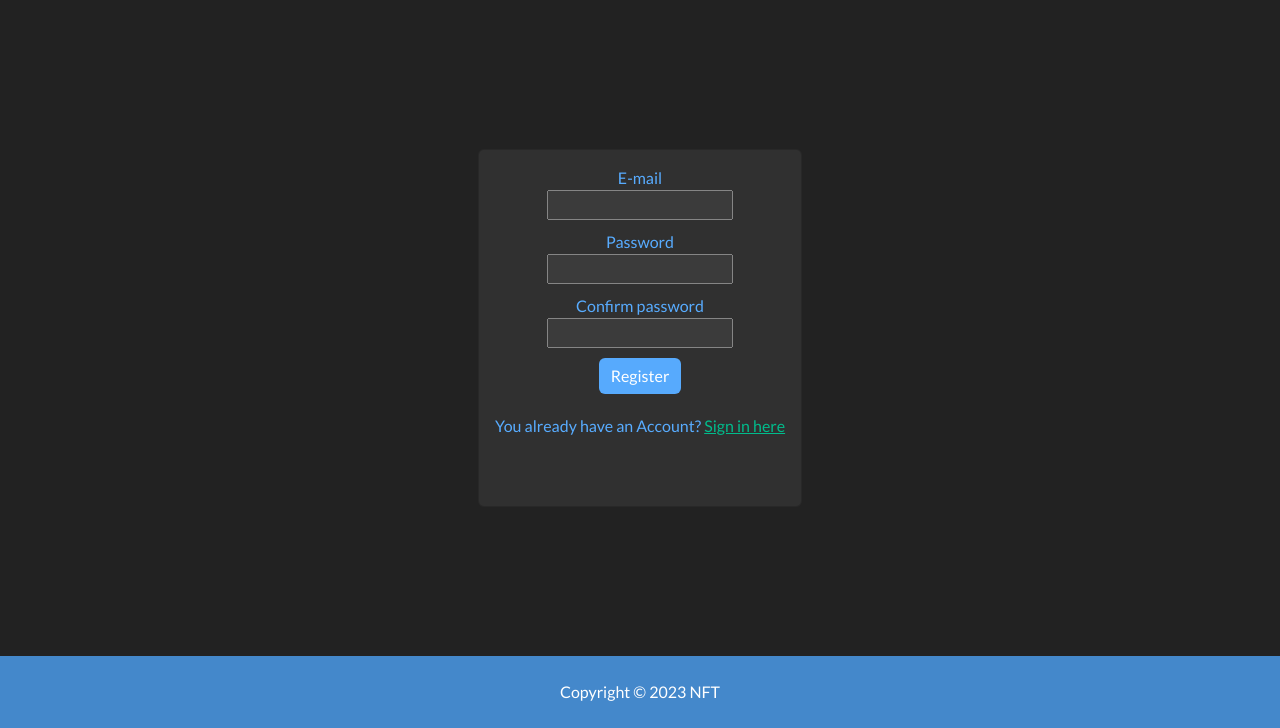
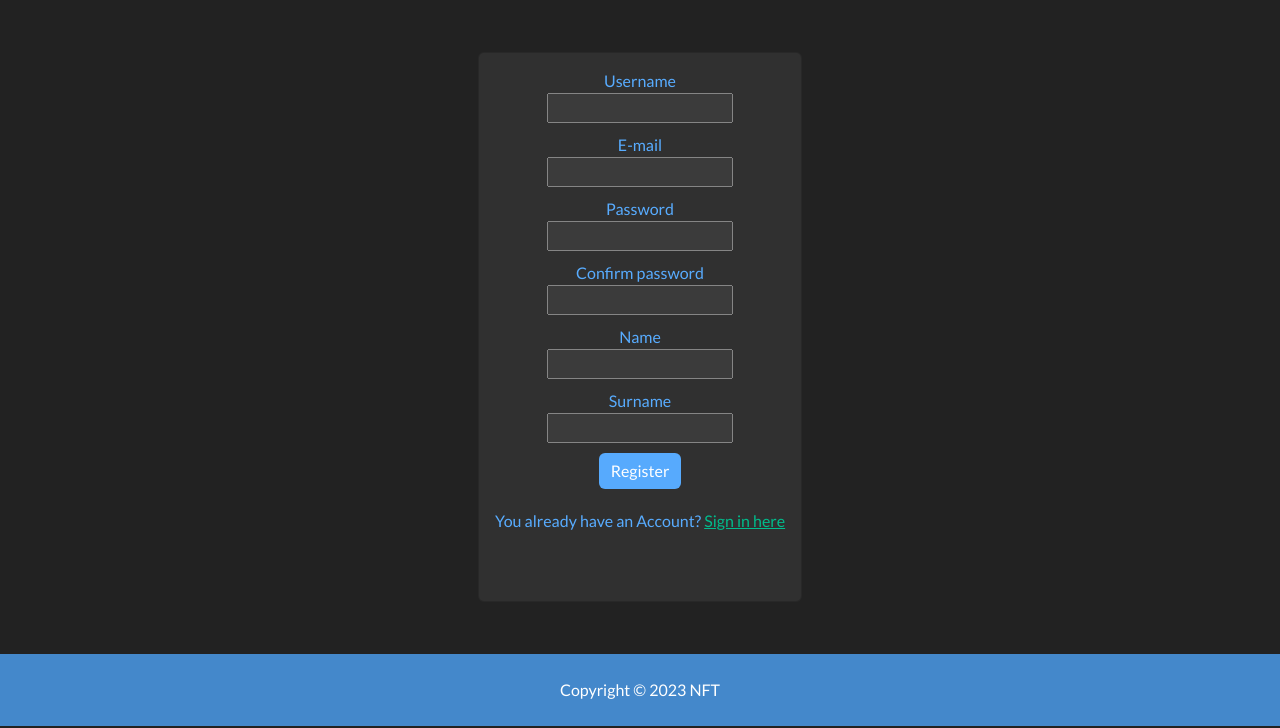
Before and after one commit to Corqi/NFT-Auction-Website, a Flask app: page /register in a window 1280 px wide. Shown: the part 74-802 px from the top of the page. Run offline with Flask 2, Linux system fonts and the light colour scheme; some libraries are stand-ins or nearby versions.

Commit message:
Added fields in the registration form, fixed a bug when opening a non-existing auction page

```diff
--- a/app/app.py
+++ b/app/app.py
@@ -35,9 +35,9 @@ def create_app():
     @login_manager.user_loader
     def load_user(user_id):
         cur.execute('SELECT * FROM users WHERE uid=(%s);', (user_id,))
-        result = cur.fetchall()
+        result = cur.fetchone()
         try:
-            user = User(*result[0])
+            user = User(*result)
         except IndexError:
             user = None
         return user
--- a/app/forms.py
+++ b/app/forms.py
@@ -10,12 +10,16 @@ from wtforms.widgets import TextArea
 
 
 class RegistrationForm(FlaskForm):
+    username = StringField('Username', validators=[InputRequired(message='E-mail field is required.')],
+                           id='inputUsername')
     email = StringField('E-mail', validators=[InputRequired(message='E-mail field is required.')], id='inputEmail')
     password = PasswordField('Password', validators=[InputRequired(message='Password field is required.')],
                              id='inputPassword')
     confirm_password = PasswordField('Confirm password',
                                      validators=[InputRequired(message='Password field is required.'),
                                                  EqualTo('password')], id='inputPasswordConfirm')
+    name = StringField('Name', id='inputName')
+    surname = StringField('Surname', id='inputSurname')
     submit = SubmitField('Register', id='submitButton')
 
 
--- a/app/models.py
+++ b/app/models.py
@@ -14,7 +14,7 @@ class User(UserMixin):
 
     def get_id(self):
         """ For login manager"""
-        return self.uid
+        return str(self.uid)
 
     # update user in db
     def update(self):
--- a/app/static/styles/style.css
+++ b/app/static/styles/style.css
@@ -9,8 +9,8 @@
     width: 100%;
 }
 
-#content {
-    min-height: calc(100vh - 144px);
+.content {
+    min-height: calc(100vh - 146px);
 }
 
 .forms{
--- a/app/templates/404.html
+++ b/app/templates/404.html
@@ -12,7 +12,7 @@
     {% endif %}
     {% endwith %}
     -->
-        <div class="d-flex align-items-center justify-content-center vh-100" style="color: white">
+        <div class="d-flex align-items-center justify-content-center content" style="color: white">
             <div class="text-center" style="color: rgb(88, 172, 255)">
                 <h1 class="display-1 fw-bold">404</h1>
                 <p class="fs-3"> Page not found.</p>
--- a/app/templates/500.html
+++ b/app/templates/500.html
@@ -12,7 +12,7 @@
     {% endif %}
     {% endwith %}
     -->
-    <div class="d-flex align-items-center justify-content-center vh-100" style="color: white">
+    <div class="d-flex align-items-center justify-content-center content" style="color: white">
         <div class="text-center" style="color: rgb(88, 172, 255)">
             <h1 class="display-1 fw-bold">500</h1>
             <p class="fs-3"> An error Occurred.</p>
--- a/app/templates/auction_details.html
+++ b/app/templates/auction_details.html
@@ -5,7 +5,7 @@ Home
 
 {%block content%}
     {% if auction %}
-        <div class = "text-content">
+        <div class = "text-content content">
         {% with messages = get_flashed_messages() %}
                     {% if messages %}
                         {% for message in messages %}
--- a/app/templates/bids.html
+++ b/app/templates/bids.html
@@ -4,7 +4,7 @@ Home
 {%endblock%}
 
 {%block content%}
-    <div class = "text-content">
+    <div class = "text-content content">
         <div class="container shadow bg-dark rounded product-container" style="margin-top: 2%; margin-bottom: 2%">
             <div class="row" style="margin-right: 2%">
                   <div class="col-lg prod-content-container container">
--- a/app/templates/gallery.html
+++ b/app/templates/gallery.html
@@ -5,7 +5,7 @@ Home
 
 {%block content%}
     {% if auctions %}
-        <div class = "text-content" style="margin-bottom: 2%;">
+        <div class = "text-content content" style="margin-bottom: 2%;">
         {% for auction in auctions %}
                 <div class="container shadow bg-dark rounded product-container" style="margin-top: 2%;">
                       <div class="row" style="margin-right: 2%">
--- a/app/templates/login.html
+++ b/app/templates/login.html
@@ -4,7 +4,7 @@ Login
 {%endblock%}
 
 {%block content%}
-    <div id="content" class="d-flex align-items-center justify-content-center">
+    <div class="d-flex align-items-center justify-content-center content">
         <div class="card text-center">
             <div class="card-body">
                 {% with messages = get_flashed_messages() %}
--- a/app/templates/newAuction.html
+++ b/app/templates/newAuction.html
@@ -4,8 +4,8 @@ Login
 {%endblock%}
 
 {%block content%}
-    <div id="content" class="d-flex align-items-center justify-content-center">
-        <div class="card text-center">
+    <div class="d-flex align-items-center justify-content-center content">
+        <div class="card text-center w-50">
             <div class="card-body">
                 {% if form.errors %}
                     {% for field_name, field_errors in form.errors|dictsort if field_errors %}
--- a/app/templates/register.html
+++ b/app/templates/register.html
@@ -4,7 +4,7 @@ Register
 {%endblock%}
 
 {%block content%}
-    <div id="content" class="d-flex align-items-center justify-content-center">
+    <div class="d-flex align-items-center justify-content-center content">
         <div class="card text-center">
             <div class="card-body">
         {% with messages = get_flashed_messages() %}
@@ -32,12 +32,18 @@ Register
     <form class = "forms" method="POST" action="#">
         <dl>
             {{ form.csrf_token }}
+            {{form.username.label}} <br>
+            {{form.username}} <br>
             {{form.email.label}} <br>
             {{form.email}} <br>
             {{form.password.label }} <br>
             {{form.password }} <br>
             {{ form.confirm_password.label}} <br>
             {{ form.confirm_password}} <br>
+            {{form.name.label}} <br>
+            {{form.name}} <br>
+            {{form.surname.label}} <br>
+            {{form.surname}} <br>
         <div class="buttons">
             <button class="btn btn-large btn-login" type="submit">Register</button>
             <p id="linkRegister">You already have an Account? <a class = "login-link" href="{{ url_for('bp_auth.login') }}">Sign in here</a>
--- a/app/views/auth.py
+++ b/app/views/auth.py
@@ -29,7 +29,12 @@ def register():
                   'error')
             return redirect(url_for('bp_auth.register'))
 
-        new_user = User(username=email, email=email, password=generate_password_hash(password, method='sha256', salt_length=8))
+        new_user = User(username=form.username.data,
+                        email=email,
+                        password=generate_password_hash(password, method='sha256', salt_length=8),
+                        name=form.name.data,
+                        surname=form.surname.data
+                        )
         new_user.add()
 
         flash('Your account has been created you can now log in')
@@ -65,8 +70,8 @@ def login():
     return render_template('login.html', form=form, user=current_user)
 
 
+@bp.route('/logout')
 @login_required
-@bp.route('/logout')
 def logout_get():
     logout_user()
     flash("You've been successfully logged out.")
```
Also changed, not shown: app/views/auctions.py (+9 -6 lines).
